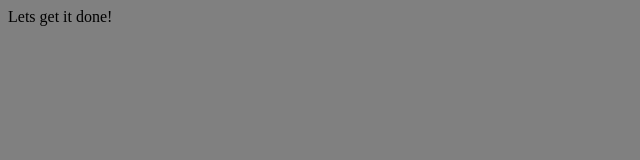
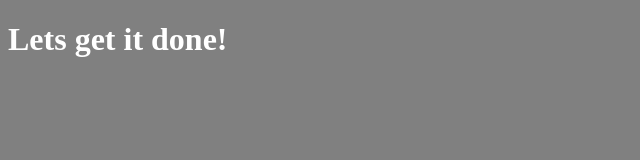
Before and after one commit to HannuSuhonen/todo-app, a website built with webpack: page src/template.html in a window 1280 px wide. Shown: the whole page, without its empty margins (0-640 px from the left). Built offline with nearby package versions, Linux system fonts and the light colour scheme.

Commit message:
testing gitignore

```diff
--- a/src/styles.css
+++ b/src/styles.css
@@ -1,3 +1,7 @@
 body{
     background-color: gray;
 }
+
+h1{
+    color: white;
+}
--- a/src/template.html
+++ b/src/template.html
@@ -6,6 +6,6 @@
     <title>Todo!</title>
 </head>
 <body>
-    Lets get it done!
+    <h1>Lets get it done!</h1>
 </body>
 </html>
```
Also changed, not shown: 1 other file.
